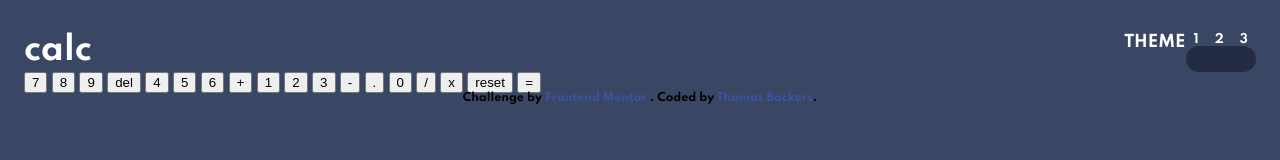
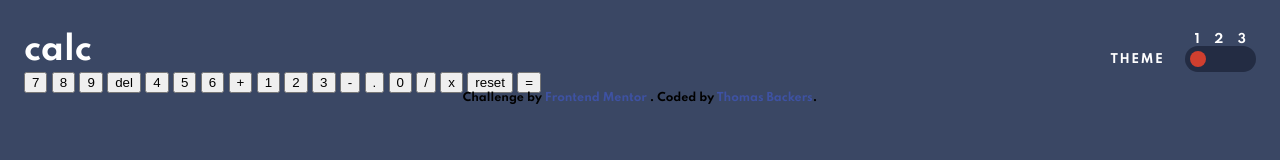
Before and after one commit to ThomasBackers/calculator-frontend-mentor, a website built with Parcel: page src/index.html in a window 1280 px wide. Built offline with nearby package versions, Linux system fonts and the light colour scheme.

Commit message:
header begins to look like a header

```diff
--- a/src/sass/layout/_header.scss
+++ b/src/sass/layout/_header.scss
@@ -7,22 +7,40 @@ header {
     }
     .themes-menu {
         display: flex;
+        justify-content: space-between;
+        width: 9.1rem;
         &__heading {
             text-transform: uppercase;
+            font-size: 0.75rem;
+            letter-spacing: 0.1rem;
+            margin: auto 0 0.4rem 0;
         }
         &__nav {
             &__themes-list {
                 display: flex;
-                justify-content: space-around;
+                justify-content: space-between;
+                margin: 0 auto;
+                width: 3.2rem;
                 &__theme-id {
-                    font-size: 0.754rem;
+                    font-size: 0.76rem;
                 }
             }
             &__toggler {
                 background-color: $toggle-background;
                 border-radius: 20px;
                 height: 1.65rem;
-                width: 4.4rem;
+                width: 4.45rem;
+                position: relative;
+                &::before {
+                    position: absolute;
+                    content: "";
+                    height: 1rem;
+                    width: 1rem;
+                    background-color: $key-equ-background;
+                    border-radius: 50%;
+                    top: 0.35rem;
+                    left: 0.35rem;
+                }
             }
         }
     }
```
Also changed, not shown: 2 other files.
